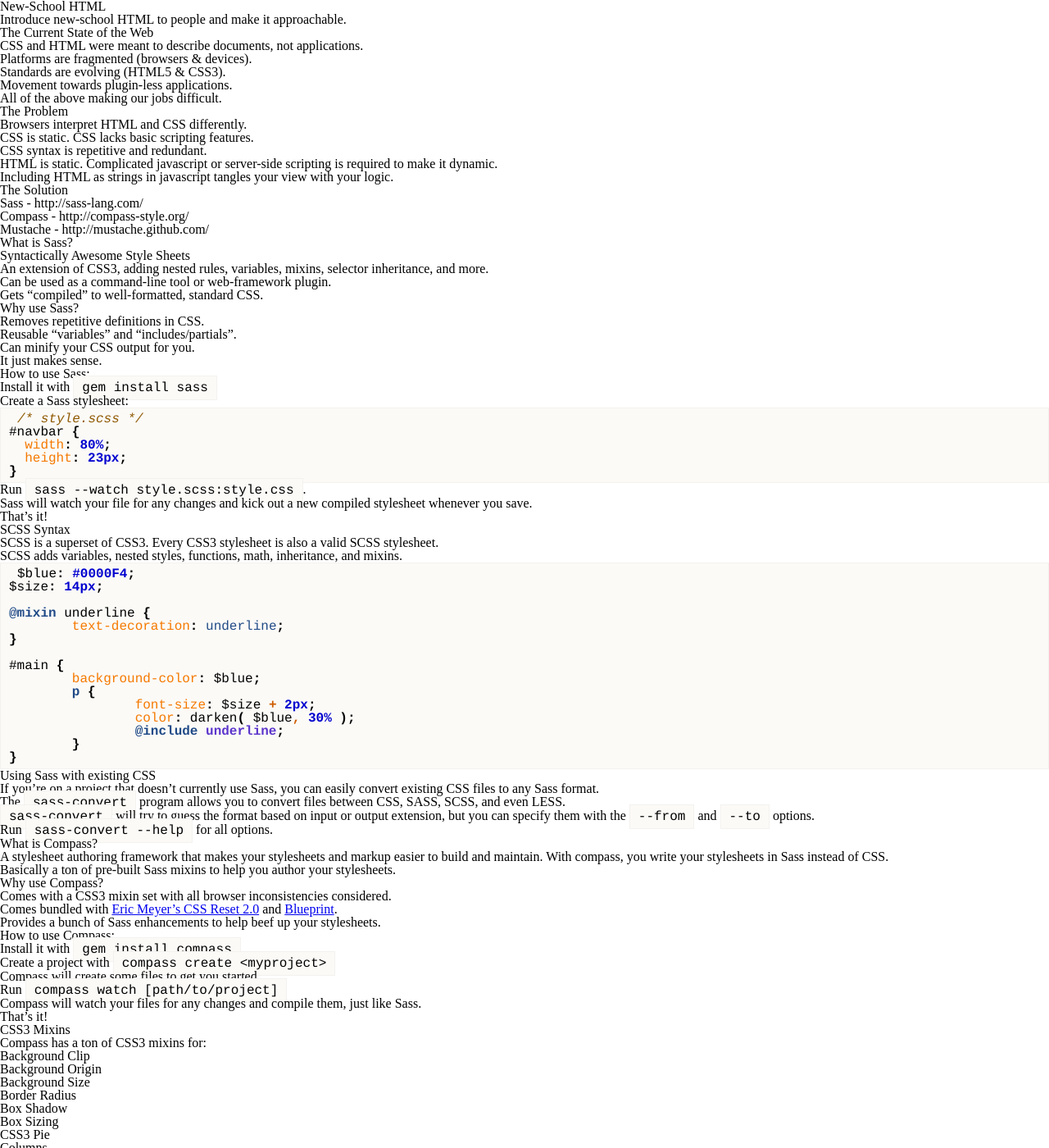
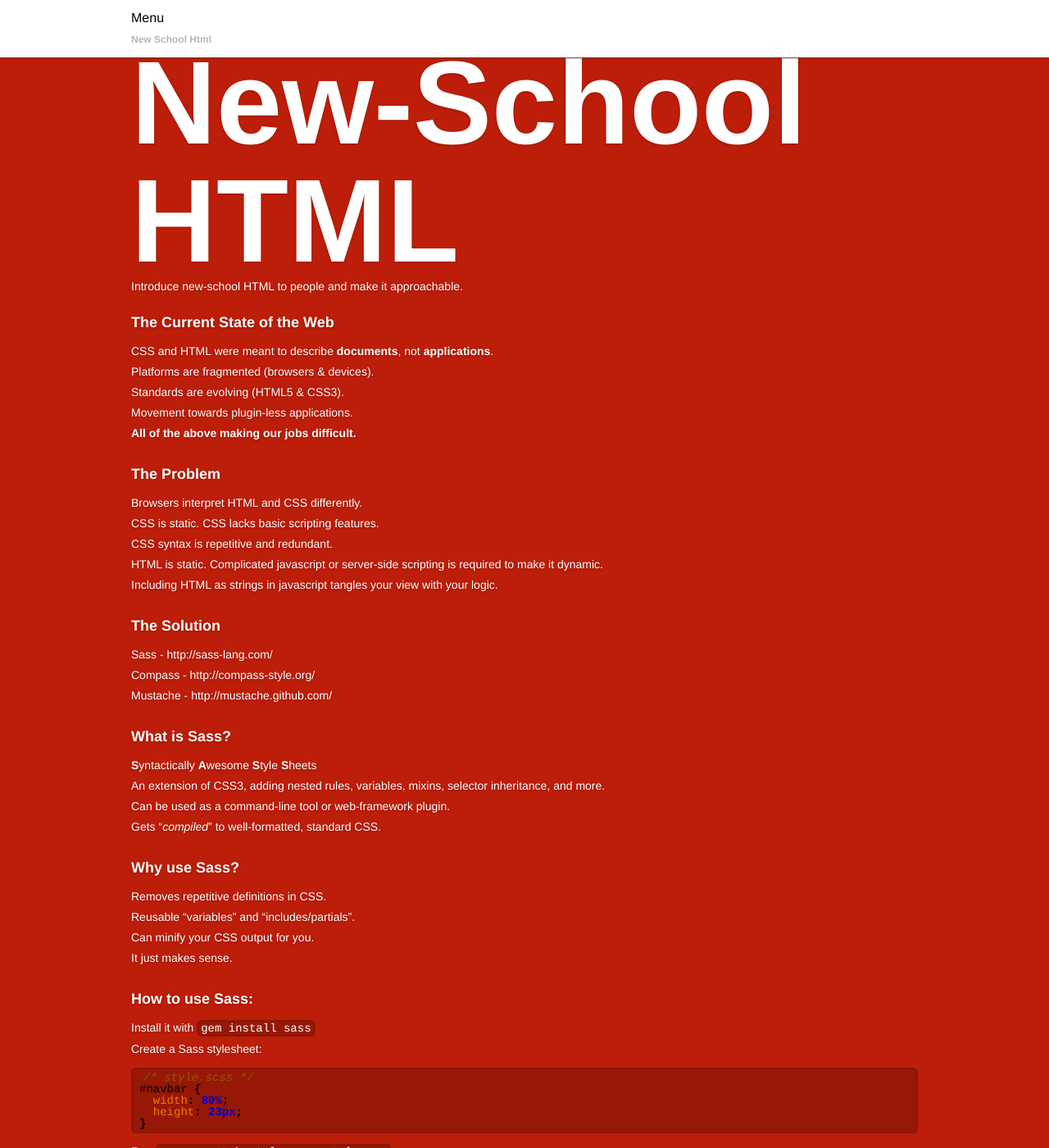
Before and after one commit to SFCRD/sfcrd.github.com, a Jekyll site: the page built from _posts/2011-06-09-new-school-html.md, in a window 1280 px wide and 1400 px high. Shown: the whole window at 82% size. Built offline with Jekyll 4.4.1, drawn with Linux system fonts in a browser that asks for light colours; Markdown is read by kramdown in place of the engine named in the settings.

Commit message:
lots of styling

```diff
--- a/_layouts/post.html
+++ b/_layouts/post.html
@@ -9,6 +9,29 @@
 		<![endif]-->
 	</head>
 	<body>
-		{{ content }}
+
+		<header>
+			<nav>
+				<div class="wrapper">
+					<h2>
+						Menu
+					</h2>
+					<ul>
+						{% for post in site.posts %}
+						<li>
+							<a href="{{ post.url }}">{{ post.title }}</a>
+						</li>
+						{% endfor %}
+					</ul>
+				</div>
+			</nav>
+		</header>
+
+		<article role="post">
+			<div class="wrapper">
+				{{ content }}
+			</div>
+		</article>
+
 	</body>
 </html>
--- a/_sass/screen.sass
+++ b/_sass/screen.sass
@@ -8,4 +8,7 @@
 @import compass
 
 @import styles/pygments
+@import styles/shared
+@import styles/header
+@import styles/post
 @import styles/highlight
--- a/stylesheets/screen.css
+++ b/stylesheets/screen.css
@@ -378,16 +378,146 @@ footer, header, hgroup, menu, nav, section {
 }
 
 /* Literal.Number.Integer.Long */
+/* line 12, ../_sass/styles/_shared.sass */
+body {
+  font-family: "Helvetica Neue", Arial, sans-serif;
+}
+
+/* line 15, ../_sass/styles/_shared.sass */
+strong {
+  font-weight: bold;
+}
+
+/* line 18, ../_sass/styles/_shared.sass */
+em {
+  font-style: italic;
+}
+
+/* line 21, ../_sass/styles/_shared.sass */
+a {
+  color: inherit;
+  text-decoration: inherit;
+  cursor: inherit;
+}
+/* line 6, ../../../.rvm/gems/ree-1.8.7-2010.02/gems/compass-0.11.1/frameworks/compass/stylesheets/compass/typography/links/_unstyled-link.scss */
+a:active, a:focus {
+  outline: none;
+}
+/* line 23, ../_sass/styles/_shared.sass */
+a:hover {
+  text-decoration: underline;
+}
+
+/* line 27, ../_sass/styles/_shared.sass */
+.wrapper {
+  padding: 14px 30px;
+  width: 960px;
+  margin: auto;
+}
+
+/* line 4, ../_sass/styles/_header.sass */
+header nav {
+  position: fixed;
+  top: 0;
+  left: 0;
+  width: 100%;
+  background: #fefffe;
+  -moz-box-shadow: #343434 0 0 3px;
+  -webkit-box-shadow: #343434 0 0 3px;
+  -o-box-shadow: #343434 0 0 3px;
+  box-shadow: #343434 0 0 3px;
+}
+/* line 12, ../_sass/styles/_header.sass */
+header nav ul {
+  margin-top: 10px;
+  font-size: 12px;
+  line-height: 16px;
+}
+/* line 17, ../_sass/styles/_header.sass */
+header nav ul li a {
+  font-weight: bold;
+  color: inherit;
+  text-decoration: inherit;
+  cursor: inherit;
+  color: #b6b6b6;
+}
+/* line 6, ../../../.rvm/gems/ree-1.8.7-2010.02/gems/compass-0.11.1/frameworks/compass/stylesheets/compass/typography/links/_unstyled-link.scss */
+header nav ul li a:active, header nav ul li a:focus {
+  outline: none;
+}
+/* line 22, ../_sass/styles/_header.sass */
+header nav ul {
+  display: none;
+}
+/* line 26, ../_sass/styles/_header.sass */
+header nav:hover ul {
+  display: block;
+}
+
+/* line 2, ../_sass/styles/_post.sass */
+article[role='post'] {
+  font-size: 14px;
+  margin-top: 40px;
+  background: #bd1e09;
+  color: #fefffe;
+  text-shadow: #971807 0 1px 3px;
+}
+/* line 6, ../_sass/styles/_post.sass */
+article[role='post'] h1 {
+  font-size: 144px;
+  font-weight: bold;
+}
+/* line 10, ../_sass/styles/_post.sass */
+article[role='post'] h2, article[role='post'] h3, article[role='post'] h4, article[role='post'] h5, article[role='post'] h6 {
+  font-size: 18px;
+  line-height: 25px;
+  font-weight: bold;
+  margin-top: 25px;
+  margin-bottom: 10px;
+}
+/* line 23, ../_sass/styles/_post.sass */
+article[role='post'] ul li {
+  line-height: 25px;
+}
+/* line 26, ../_sass/styles/_post.sass */
+article[role='post'] a {
+  color: #ffcc00;
+}
+
 /* line 1, ../_sass/styles/_highlight.sass */
 pre, code {
+  text-shadow: none;
+  -moz-border-radius: 6px;
+  -webkit-border-radius: 6px;
+  -o-border-radius: 6px;
+  -ms-border-radius: 6px;
+  -khtml-border-radius: 6px;
+  border-radius: 6px;
+  -moz-box-shadow: #701205 0 0 3px 0 inset;
+  -webkit-box-shadow: #701205 0 0 3px 0 inset;
+  -o-box-shadow: #701205 0 0 3px 0 inset;
+  box-shadow: #701205 0 0 3px 0 inset;
   font-family: courier;
-  background: #fbfaf7;
-  padding: 5px 10px;
-  border: 1px solid #f3f2ef;
+  background: #971807;
+  margin: 10px 0;
 }
 
-/* line 7, ../_sass/styles/_highlight.sass */
+/* line 9, ../_sass/styles/_highlight.sass */
+pre {
+  padding: 5px 10px;
+}
+
+/* line 12, ../_sass/styles/_highlight.sass */
+code {
+  padding: 2px 5px;
+}
+
+/* line 15, ../_sass/styles/_highlight.sass */
 pre > code {
   background: transparent;
   border: none;
+  -moz-box-shadow: none;
+  -webkit-box-shadow: none;
+  -o-box-shadow: none;
+  box-shadow: none;
 }
```
Also changed, not shown: _sass/styles/_header.sass (added, +29 -0 lines), _sass/styles/_highlight.sass (+11 -2 lines), _sass/styles/_post.sass (added, +29 -0 lines), _sass/styles/_shared.sass (added, +32 -0 lines).
